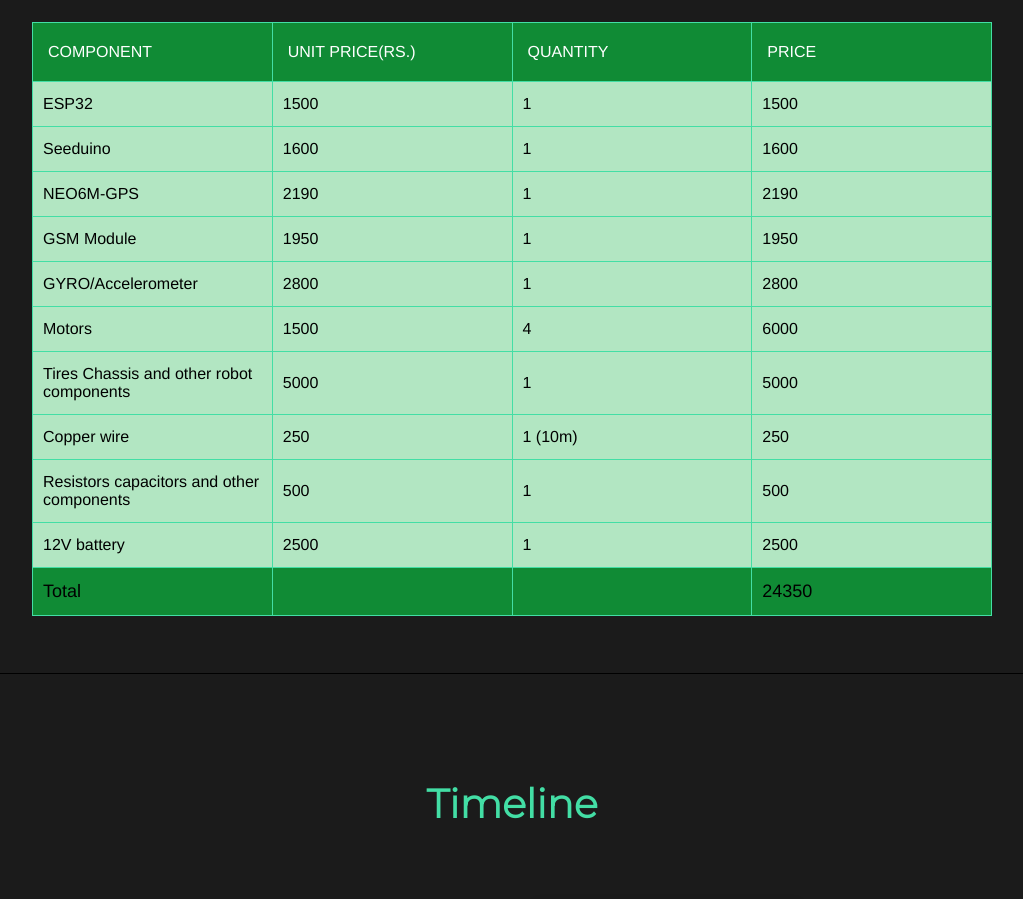
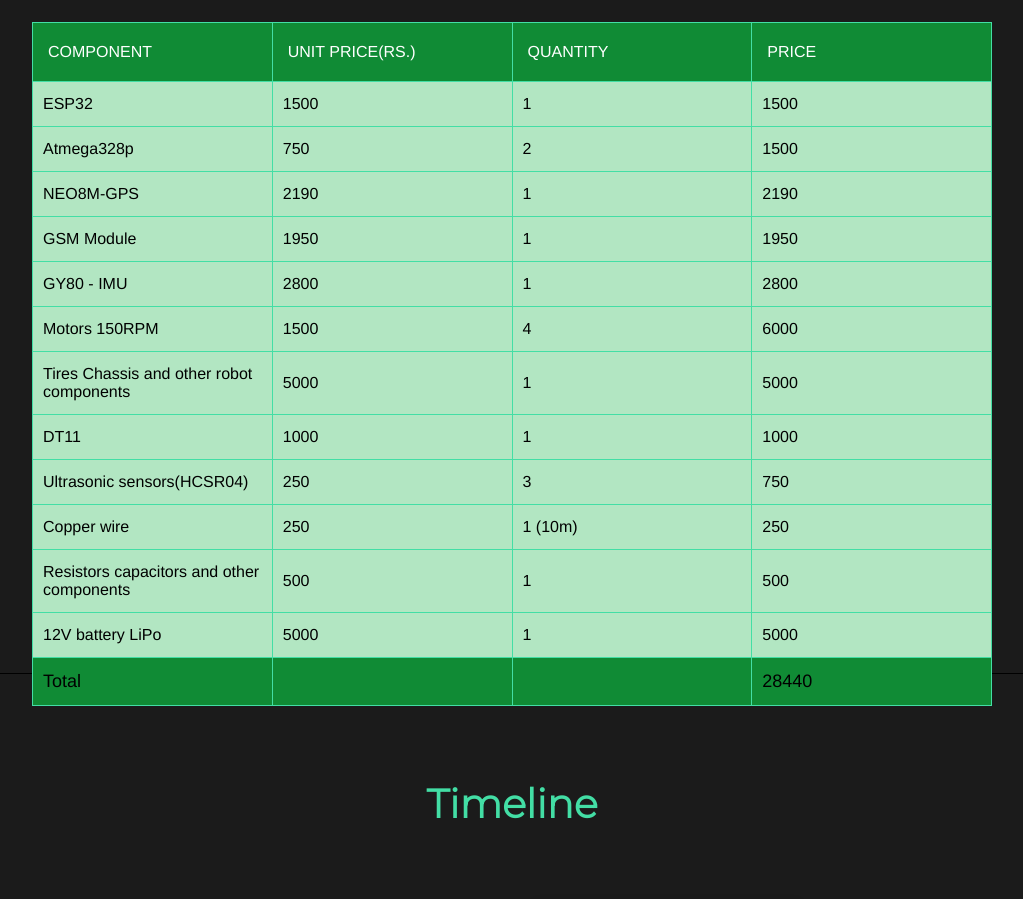
Before and after one commit to cepdnaclk/e17-3yp-Landmine-Detector, a React (Create React App) app in the folder website/: page / in a window 1280 px wide. Shown: the part 7420-8319 px from the top of the page, without its empty margins (128-1151 px from the left). Built offline with nearby package versions, Linux system fonts and the light colour scheme.

Commit message:
Budget updated

```diff
--- a/website/src/pages/Budget/Budget.js
+++ b/website/src/pages/Budget/Budget.js
@@ -23,13 +23,13 @@ function Budget() {
         <td>1500</td>
     </tr>
     <tr>
-        <td>Seeduino</td>
-        <td>1600</td>
-        <td>1</td>
-        <td>1600</td>
+        <td>Atmega328p</td>
+        <td>750</td>
+        <td>2</td>
+        <td>1500</td>
     </tr>
     <tr>
-        <td>NEO6M-GPS</td>
+        <td>NEO8M-GPS</td>
         <td>2190</td>
         <td>1</td>
         <td>2190</td>
@@ -41,13 +41,13 @@ function Budget() {
         <td>1950</td>
     </tr>
     <tr>
-        <td>GYRO/Accelerometer</td>
+        <td>GY80 - IMU</td>
         <td>2800</td>
         <td>1</td>
         <td>2800</td>
     </tr>
     <tr>
-        <td>Motors</td>
+        <td>Motors 150RPM</td>
         <td>1500</td>
         <td>4</td>
         <td>6000</td>
@@ -57,6 +57,18 @@ function Budget() {
         <td>5000</td>
         <td>1</td>
         <td>5000</td>
+    </tr>
+    <tr>
+        <td>DT11</td>
+        <td>1000</td>
+        <td>1 </td>
+        <td>1000</td>
+    </tr>
+    <tr>
+        <td>Ultrasonic sensors(HCSR04)</td>
+        <td>250</td>
+        <td>3</td>
+        <td>750</td>
     </tr>
     <tr>
         <td>Copper wire</td>
@@ -71,16 +83,16 @@ function Budget() {
         <td>500</td>
     </tr>
     <tr>
-        <td>12V battery</td>
-        <td>2500</td>
+        <td>12V battery LiPo</td>
+        <td>5000</td>
         <td>1</td>
-        <td>2500</td>
+        <td>5000</td>
     </tr>
     <tr >
         <td className='total'>Total</td>
         <td className='total'></td>
         <td className='total'></td>
-        <td className='total' >24350</td>
+        <td className='total' >28440</td>
     </tr>
 
 </table>
```
